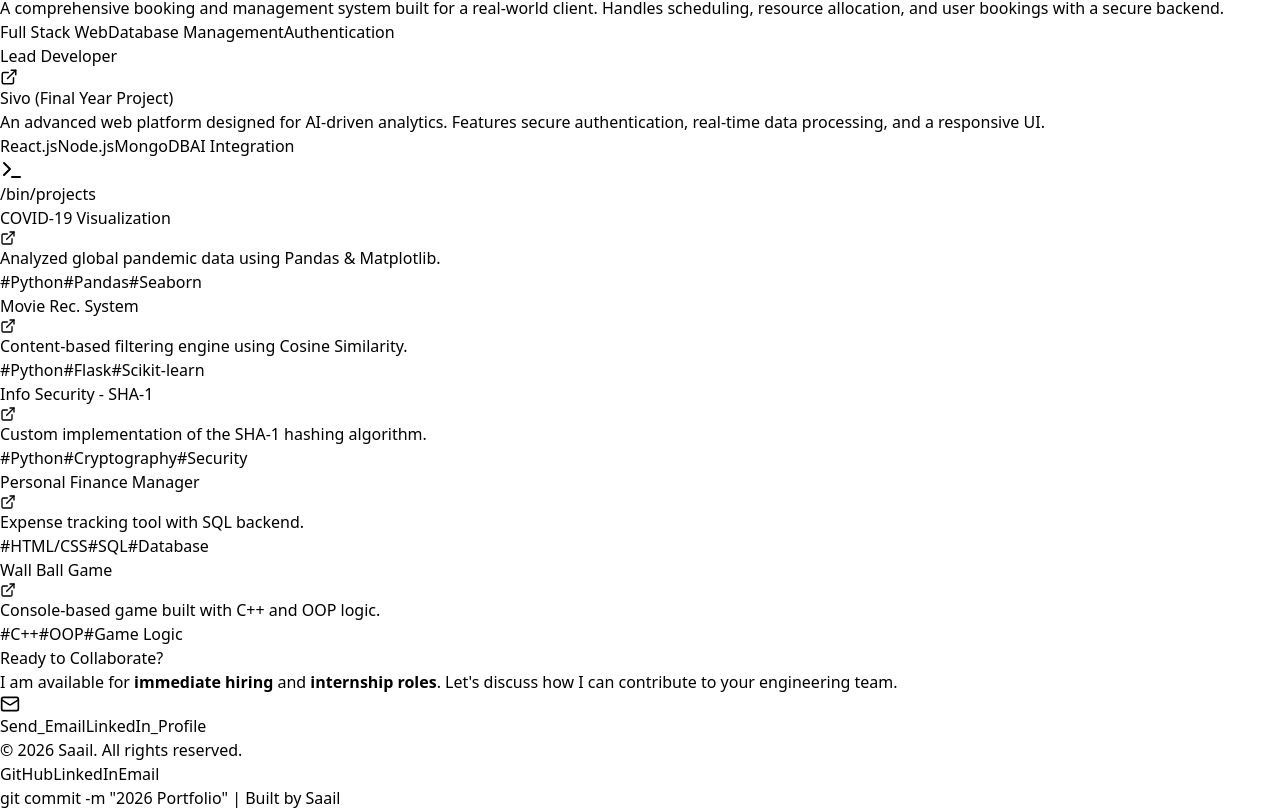
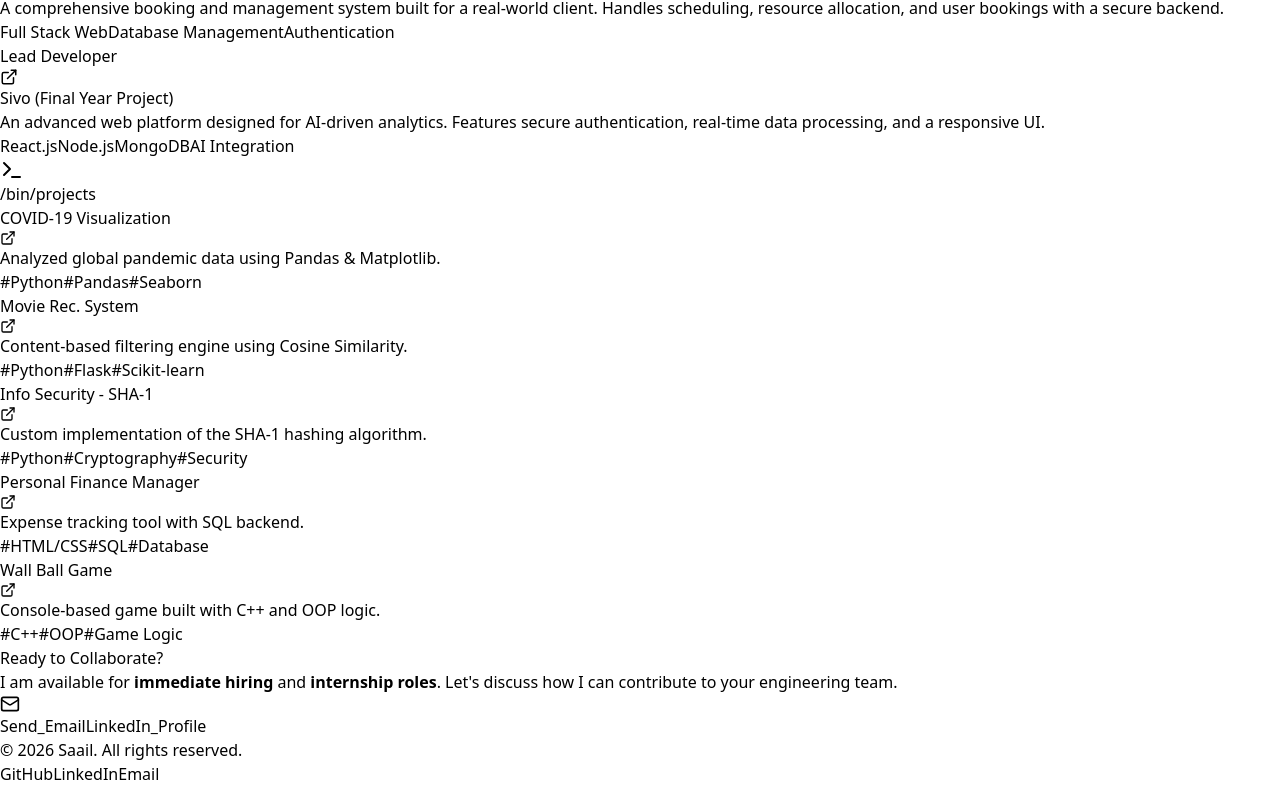
Before and after one commit to saail1/saail-portfolio, a React (Vite) app: page / in a window 1280 px wide. Shown: the part 1542-2352 px from the top of the page. After the commit the page ends 2328 px from the top, so only its background shows below. Built offline with nearby package versions, Linux system fonts and the light colour scheme.

Commit message:
remove additional footer

```diff
--- a/src/App.jsx
+++ b/src/App.jsx
@@ -287,10 +287,6 @@ export default function App() {
         </section>
 
       </main>
-
-      <footer className="py-8 text-center text-slate-600 text-sm border-t border-white/5 font-mono">
-        <p>git commit -m "2026 Portfolio" | Built by Saail</p>
-      </footer>
     </div>
   );
 }
```
